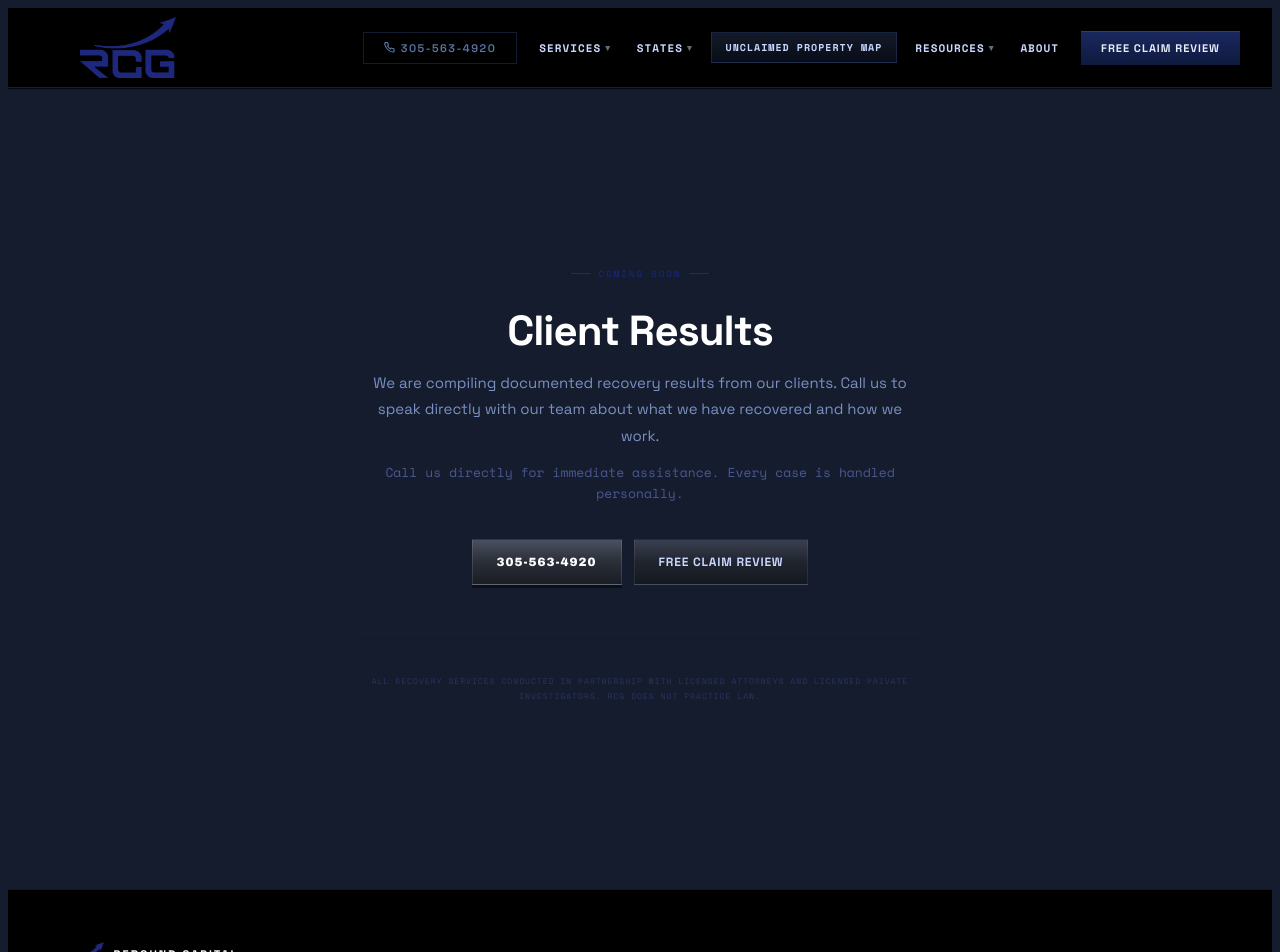
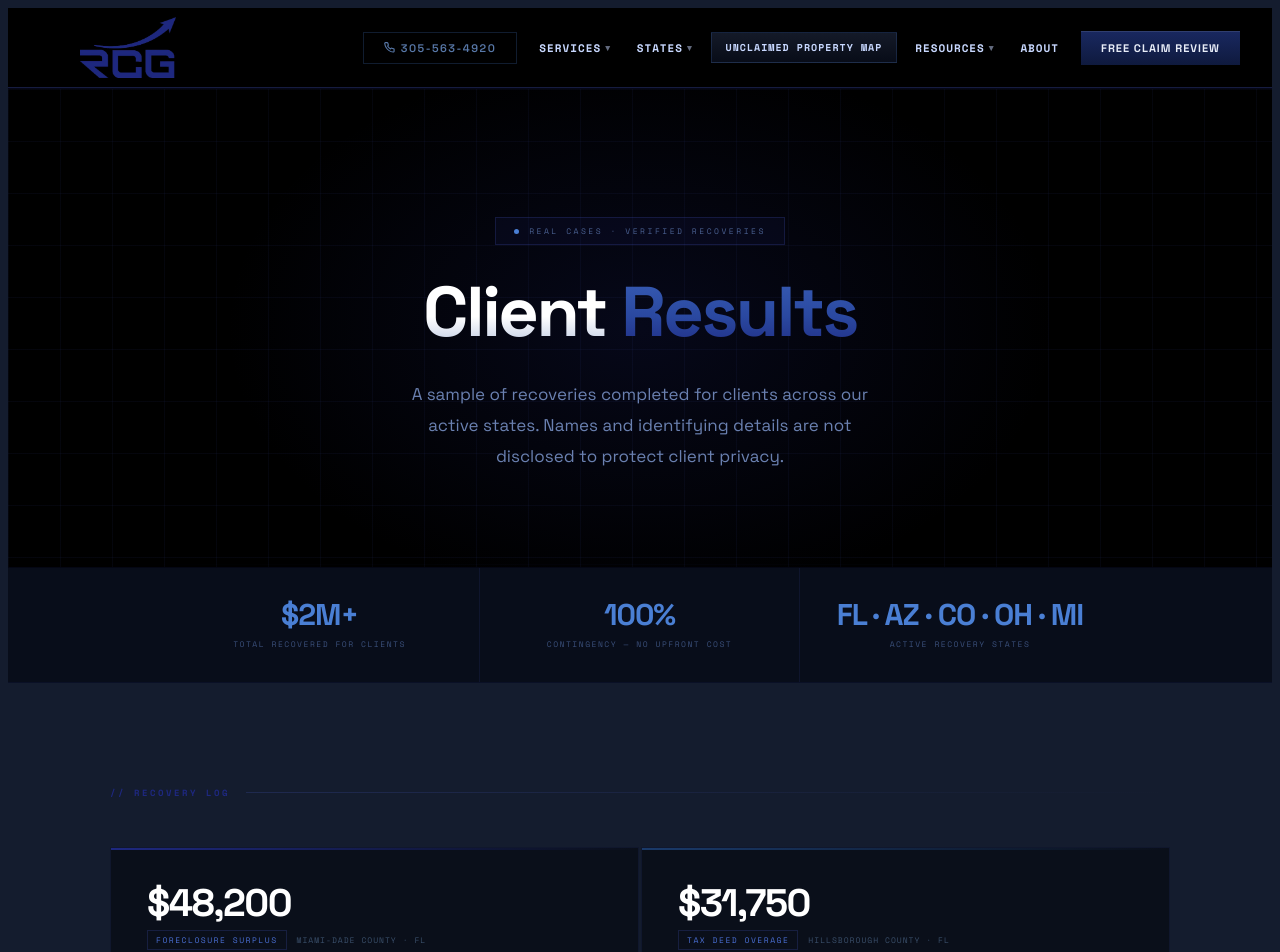
Before and after one commit to ReboundCapitalGroup/rcg-website, a Next.js app: page /resources/results in a window 1280 px wide. Shown: the top 952 px of the page. Built offline with nearby package versions, Linux system fonts and the light colour scheme.

Commit message:
Update page.tsx

```diff
--- a/src/app/resources/results/page.tsx
+++ b/src/app/resources/results/page.tsx
@@ -1,43 +1,114 @@
-import type { Metadata } from 'next'
 import Link from 'next/link'
 
-export const metadata: Metadata = {
-  title: 'Client Results | Rebound Capital Group',
-  description: 'Real results from RCG surplus fund recoveries.',
+const results = [
+  { amount: '$48,200', type: 'Foreclosure Surplus', state: 'FL', county: 'Miami-Dade County', detail: 'Former homeowner contacted after property sold at foreclosure. Surplus identified, claim filed, funds recovered within 44 days.' },
+  { amount: '$31,750', type: 'Tax Deed Overage', state: 'FL', county: 'Hillsborough County', detail: 'Tax deed sale generated excess proceeds held by the county. Former owner unaware funds existed. Full recovery completed.' },
+  { amount: '$112,400', type: 'Foreclosure Surplus', state: 'OH', county: 'Cuyahoga County', detail: 'Large surplus from bank-ordered foreclosure sale. Multiple lien review completed by attorneys. Net recovery disbursed to former owner.' },
+  { amount: '$22,900', type: 'Unclaimed Property', state: 'FL', county: 'State Treasury', detail: 'Dormant accounts and uncashed insurance proceeds identified in state records. Full amount recovered on behalf of rightful owner.' },
+  { amount: '$67,500', type: 'Foreclosure Surplus', state: 'AZ', county: 'Maricopa County', detail: 'Surplus from trustee sale identified through county records. Owner relocated out of state and unaware of funds. Recovery completed in 61 days.' },
+  { amount: '$19,300', type: 'Estate Recovery', state: 'FL', county: 'Broward County', detail: 'Heir to deceased former homeowner entitled to surplus funds. Probate documentation coordinated and claim filed on behalf of estate.' },
+  { amount: '$84,100', type: 'Foreclosure Surplus', state: 'CO', county: 'Denver County', detail: 'High-value surplus from commercial property foreclosure. Complex lien structure resolved by licensed attorneys. Full disbursement completed.' },
+  { amount: '$26,600', type: 'Tax Deed Overage', state: 'OH', county: 'Franklin County', detail: 'Excess proceeds from county tax sale. Deadline was approaching when client was identified. Claim filed and recovery completed before window closed.' },
+]
+
+const typeColors: Record<string, string> = {
+  'Foreclosure Surplus': '#1E287F',
+  'Tax Deed Overage': '#1a3a6a',
+  'Unclaimed Property': '#162e54',
+  'Estate Recovery': '#1a2a50',
 }
 
-export default function Page() {
+export default function ClientResultsPage() {
   return (
-    <div style={{ background: 'var(--bg)', minHeight: '100vh', display: 'flex', alignItems: 'center', justifyContent: 'center', padding: '80px 24px' }}>
-      <div style={{ maxWidth: '560px', textAlign: 'center' }}>
-        <div style={{ fontFamily: "'Space Mono',monospace", fontSize: '9px', letterSpacing: '2px', textTransform: 'uppercase', color: '#1E287F', marginBottom: '20px', display: 'flex', alignItems: 'center', justifyContent: 'center', gap: '8px' }}>
-          <div style={{ width: '20px', height: '1px', background: '#1E287F' }} />
-          Coming Soon
-          <div style={{ width: '20px', height: '1px', background: '#1E287F' }} />
-        </div>
-        <h1 style={{ fontFamily: "'Space Grotesk',sans-serif", fontWeight: 700, fontSize: 'clamp(24px,4vw,42px)', color: '#fff', letterSpacing: '-1px', marginBottom: '16px', lineHeight: 1.1 }}>
-          Client Results
-        </h1>
-        <p style={{ fontSize: '15px', color: '#7a90c0', lineHeight: 1.75, marginBottom: '8px' }}>
-          We are compiling documented recovery results from our clients. Call us to speak directly with our team about what we have recovered and how we work.
-        </p>
-        <p style={{ fontSize: '13px', color: '#4a5890', lineHeight: 1.6, marginBottom: '36px', fontFamily: "'Space Mono',monospace" }}>
-          Call us directly for immediate assistance. Every case is handled personally.
-        </p>
-        <div style={{ display: 'flex', gap: '12px', justifyContent: 'center', flexWrap: 'wrap' }}>
-          <a href="tel:+13055634920" style={{ display: 'inline-flex', alignItems: 'center', gap: '8px', background: 'linear-gradient(180deg,#4a5060 0%,#2a2e38 50%,#1a1d24 100%)', color: '#fff', fontFamily: "'Arial Black',Arial,sans-serif", fontSize: '12px', fontWeight: 900, letterSpacing: '1px', padding: '14px 24px', border: '1px solid rgba(255,255,255,0.12)', boxShadow: '0 3px 0 rgba(0,0,0,0.5)', textDecoration: 'none' }}>
-            305-563-4920
-          </a>
-          <Link href="/contact" style={{ display: 'inline-flex', alignItems: 'center', background: 'linear-gradient(180deg,#3a4050 0%,#20242e 50%,#141820 100%)', color: '#c8d8ff', fontFamily: "'Space Grotesk',sans-serif", fontSize: '12px', fontWeight: 700, letterSpacing: '0.8px', textTransform: 'uppercase', padding: '14px 24px', border: '1px solid rgba(255,255,255,0.08)', textDecoration: 'none' }}>
-            Free Claim Review
-          </Link>
-        </div>
-        <div style={{ marginTop: '48px', paddingTop: '32px', borderTop: '1px solid rgba(30,40,127,0.2)' }}>
-          <p style={{ fontFamily: "'Space Mono',monospace", fontSize: '8px', letterSpacing: '1px', textTransform: 'uppercase', color: '#2a3560', lineHeight: 1.8 }}>
-            All recovery services conducted in partnership with licensed attorneys and licensed private investigators. RCG does not practice law.
+    <main>
+
+      {/* HERO */}
+      <section style={{ background: '#000', borderBottom: '1px solid rgba(30,40,127,0.15)', padding: 'clamp(80px,10vw,130px) clamp(20px,5vw,60px) clamp(64px,8vw,96px)', textAlign: 'center', position: 'relative', overflow: 'hidden' }}>
+        <div style={{ position: 'absolute', top: '50%', left: '50%', transform: 'translate(-50%,-50%)', width: '900px', height: '600px', background: 'radial-gradient(ellipse at center, rgba(30,40,127,0.2) 0%, transparent 65%)', pointerEvents: 'none' }} />
+        <div style={{ position: 'absolute', inset: 0, backgroundImage: 'linear-gradient(rgba(74,95,212,0.06) 1px,transparent 1px),linear-gradient(90deg,rgba(74,95,212,0.06) 1px,transparent 1px)', backgroundSize: '52px 52px', pointerEvents: 'none' }} />
+        <div className="scan-animate" style={{ position: 'absolute', left: 0, right: 0, height: '1px', background: 'linear-gradient(90deg,transparent,rgba(74,95,212,0.5),transparent)', pointerEvents: 'none', zIndex: 1 }} />
+        <div style={{ position: 'relative', zIndex: 2, maxWidth: '680px', margin: '0 auto' }}>
+          <div style={{ display: 'inline-flex', alignItems: 'center', gap: '10px', marginBottom: '32px', padding: '7px 18px', border: '1px solid rgba(74,95,212,0.2)', background: 'rgba(30,40,127,0.1)' }}>
+            <span style={{ width: '5px', height: '5px', borderRadius: '50%', background: '#4a7fd4', display: 'inline-block', flexShrink: 0 }} />
+            <span style={{ fontFamily: "'Space Mono',monospace", fontSize: '8px', letterSpacing: '2.5px', textTransform: 'uppercase', color: '#4a6090' }}>Real Cases · Verified Recoveries</span>
+          </div>
+          <h1 style={{ fontFamily: "'Space Grotesk',sans-serif", fontWeight: 700, fontSize: 'clamp(38px,5.5vw,72px)', letterSpacing: '-2.5px', lineHeight: 1.0, margin: '0 0 32px', color: '#fff' }}>
+            <span style={{ backgroundImage: 'linear-gradient(180deg, #ffffff 0%, #ffffff 55%, #a8b8d8 100%)', WebkitBackgroundClip: 'text', backgroundClip: 'text', WebkitTextFillColor: 'transparent' }}>Client </span><span style={{ backgroundImage: 'linear-gradient(180deg, #3a60b8 0%, #2a48a0 55%, #1E287F 100%)', WebkitBackgroundClip: 'text', backgroundClip: 'text', WebkitTextFillColor: 'transparent' }}>Results</span>
+          </h1>
+          <p style={{ fontSize: 'clamp(15px,1.6vw,17px)', color: '#6a80b0', lineHeight: 1.8, maxWidth: '460px', margin: '0 auto', fontWeight: 400 }}>
+            A sample of recoveries completed for clients across our active states. Names and identifying details are not disclosed to protect client privacy.
           </p>
         </div>
+      </section>
+
+      {/* TOTAL RECOVERED */}
+      <div style={{ background: '#080d1a', borderBottom: '1px solid rgba(30,40,127,0.12)' }}>
+        <div style={{ maxWidth: '960px', margin: '0 auto', display: 'grid', gridTemplateColumns: 'repeat(3,1fr)' }} className="about-stats-bar">
+          {[
+            { val: '$2M+', label: 'Total Recovered for Clients' },
+            { val: '100%', label: 'Contingency — No Upfront Cost' },
+            { val: 'FL · AZ · CO · OH · MI', label: 'Active Recovery States' },
+          ].map((s, i) => (
+            <div key={i} style={{ padding: '32px 24px', borderRight: i < 2 ? '1px solid rgba(74,95,212,0.1)' : 'none', textAlign: 'center' }}>
+              <div style={{ fontFamily: "'Space Grotesk',sans-serif", fontWeight: 700, fontSize: 'clamp(20px,2.5vw,30px)', color: '#4a7fd4', letterSpacing: '-1px', lineHeight: 1, marginBottom: '8px' }}>{s.val}</div>
+              <div style={{ fontFamily: "'Space Mono',monospace", fontSize: '8px', letterSpacing: '1.5px', textTransform: 'uppercase', color: '#3a4f7a' }}>{s.label}</div>
+            </div>
+          ))}
+        </div>
       </div>
-    </div>
+
+      {/* RESULTS GRID */}
+      <section style={{ background: 'var(--bg)', padding: 'clamp(72px,8vw,112px) clamp(20px,5vw,60px)' }}>
+        <div style={{ maxWidth: '1060px', margin: '0 auto' }}>
+          <div style={{ display: 'flex', alignItems: 'center', gap: '16px', marginBottom: '48px' }}>
+            <span className="section-tag" style={{ margin: 0 }}>// Recovery Log</span>
+            <div style={{ flex: 1, height: '1px', background: 'linear-gradient(90deg,rgba(74,95,212,0.2),transparent)' }} />
+          </div>
+
+          <div style={{ display: 'grid', gridTemplateColumns: 'repeat(2,1fr)', gap: '2px' }}>
+            {results.map((r, i) => (
+              <div key={i} style={{ background: '#0a0f1a', border: '1px solid rgba(74,95,212,0.1)', padding: 'clamp(24px,3vw,36px)', position: 'relative', overflow: 'hidden' }}>
+                <div style={{ position: 'absolute', top: 0, left: 0, right: 0, height: '2px', background: `linear-gradient(90deg,${typeColors[r.type] || '#1E287F'},transparent)` }} />
+
+                {/* Amount */}
+                <div style={{ fontFamily: "'Space Grotesk',sans-serif", fontWeight: 700, fontSize: 'clamp(28px,3vw,40px)', color: '#fff', letterSpacing: '-1.5px', lineHeight: 1, marginBottom: '8px' }}>{r.amount}</div>
+
+                {/* Type + location */}
+                <div style={{ display: 'flex', alignItems: 'center', gap: '10px', marginBottom: '16px', flexWrap: 'wrap' }}>
+                  <span style={{ fontFamily: "'Space Mono',monospace", fontSize: '8px', letterSpacing: '1.5px', textTransform: 'uppercase', color: '#4a6fd4', border: '1px solid rgba(74,95,212,0.2)', padding: '3px 8px' }}>{r.type}</span>
+                  <span style={{ fontFamily: "'Space Mono',monospace", fontSize: '8px', letterSpacing: '1px', textTransform: 'uppercase', color: '#3a4f6a' }}>{r.county} · {r.state}</span>
+                </div>
+
+                <p style={{ fontSize: '13px', color: '#506080', lineHeight: 1.85, margin: 0 }}>{r.detail}</p>
+              </div>
+            ))}
+          </div>
+
+          <p style={{ fontFamily: "'Space Mono',monospace", fontSize: '8px', letterSpacing: '1px', textTransform: 'uppercase', color: '#2a3a60', textAlign: 'center', marginTop: '40px', lineHeight: 2 }}>
+            Results shown are representative of completed recoveries. Individual outcomes vary based on claim type, jurisdiction, and case complexity.
+          </p>
+        </div>
+      </section>
+
+      {/* DIVIDER */}
+      <div style={{ maxWidth: '960px', margin: '0 auto', height: '1px', background: 'linear-gradient(90deg,transparent,rgba(74,95,212,0.18),transparent)' }} />
+
+      {/* CTA */}
+      <section style={{ background: '#000', padding: 'clamp(72px,8vw,112px) clamp(20px,5vw,60px)', textAlign: 'center' }}>
+        <div style={{ maxWidth: '560px', margin: '0 auto' }}>
+          <span className="section-tag" style={{ justifyContent: 'center', display: 'flex' }}>// Your funds may be next</span>
+          <h2 style={{ fontFamily: "'Space Grotesk',sans-serif", fontWeight: 700, fontSize: 'clamp(26px,4vw,48px)', color: '#fff', letterSpacing: '-1px', lineHeight: 1.08, margin: '16px 0 16px' }}>
+            Find Out What You Are Owed.
+          </h2>
+          <p style={{ fontSize: '15px', color: '#506080', lineHeight: 1.85, marginBottom: '36px' }}>
+            A free search takes minutes. If funds exist in your name, we will find them and handle the full recovery at no cost to you.
+          </p>
+          <div style={{ display: 'flex', gap: '12px', justifyContent: 'center', flexWrap: 'wrap' }}>
+            <Link href="/contact" className="btn-primary">Free Claim Review</Link>
+            <a href="tel:+13055634920" className="btn-secondary">305-563-4920</a>
+          </div>
+        </div>
+      </section>
+    </main>
   )
 }
```
